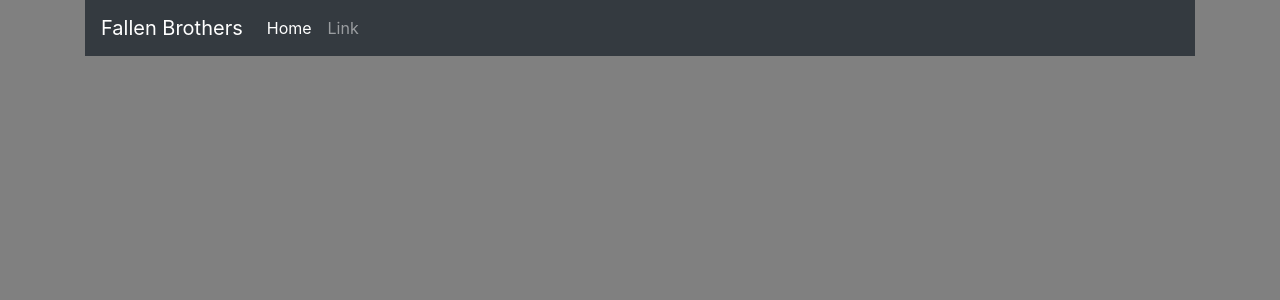
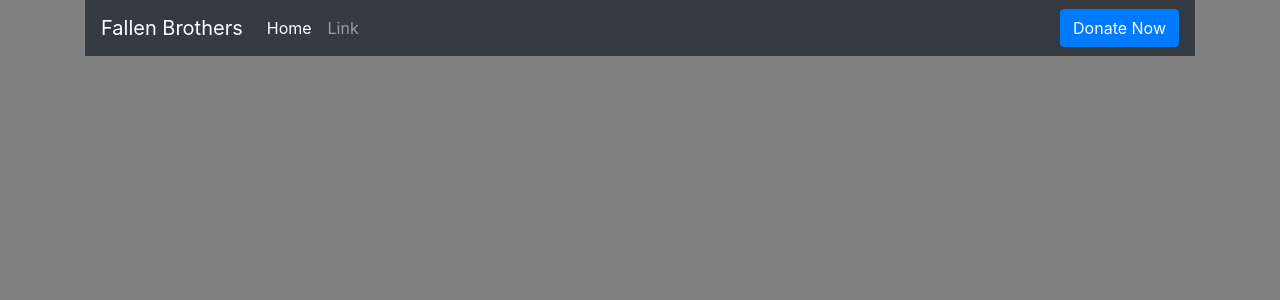
Before and after one commit to mlegendre/fallen_brothers, an Angular app: page / in a window 1280 px wide. Shown: the top 300 px of the page. Built offline with nearby package versions, Linux system fonts and the light colour scheme.

Commit message:
Got the donate now button on the right side

```diff
--- a/src/app/navbar/navbar.component.html
+++ b/src/app/navbar/navbar.component.html
@@ -12,5 +12,10 @@
                 <a class="nav-link" href="#">Link</a>
               </li>
             </ul>
+            <ul class="navbar-nav">
+              <li class="nav-item">
+                  <button class="btn btn-primary">Donate Now</button>
+              </li>
+            </ul>
         </div>
       </nav>
```
